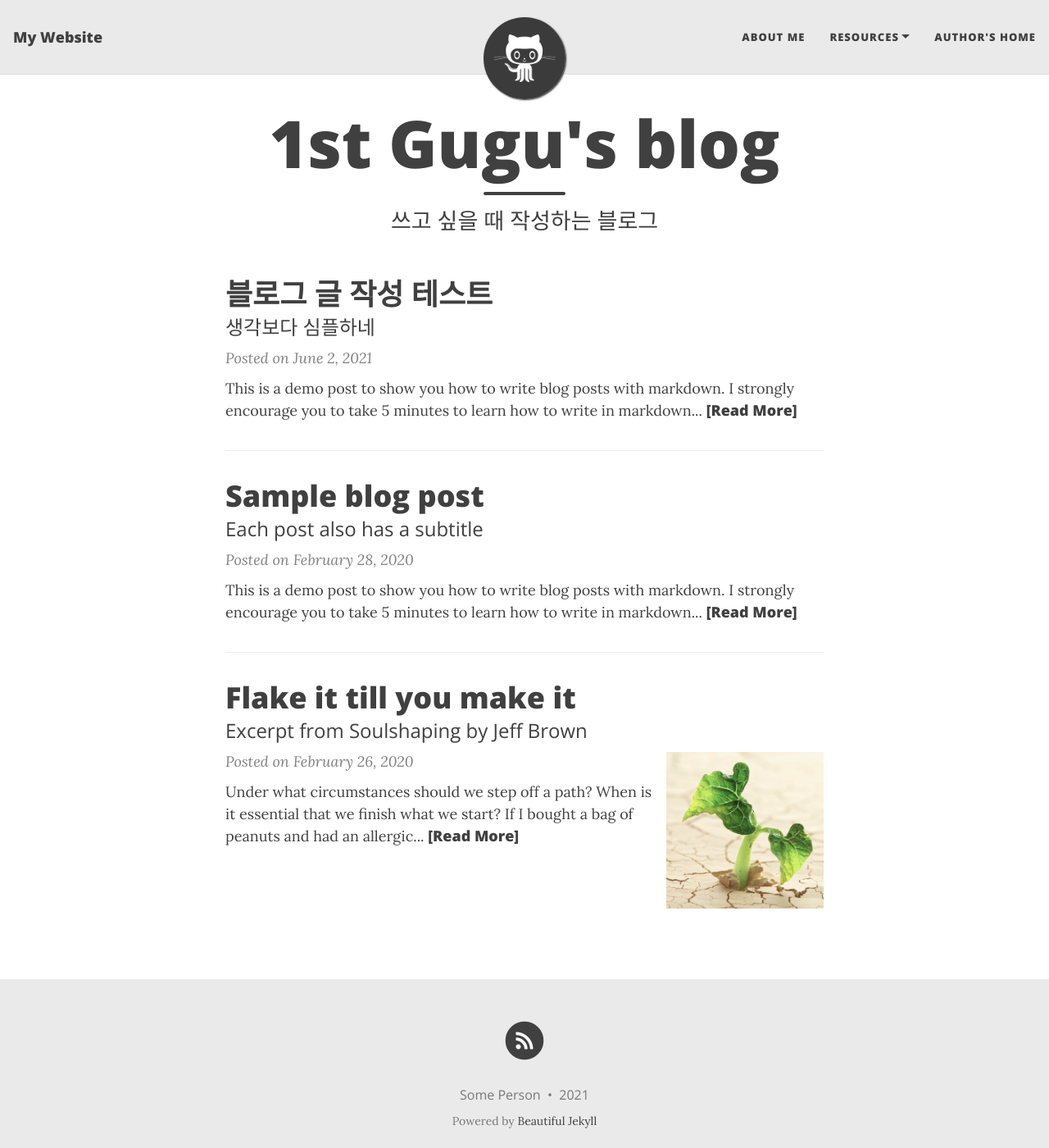
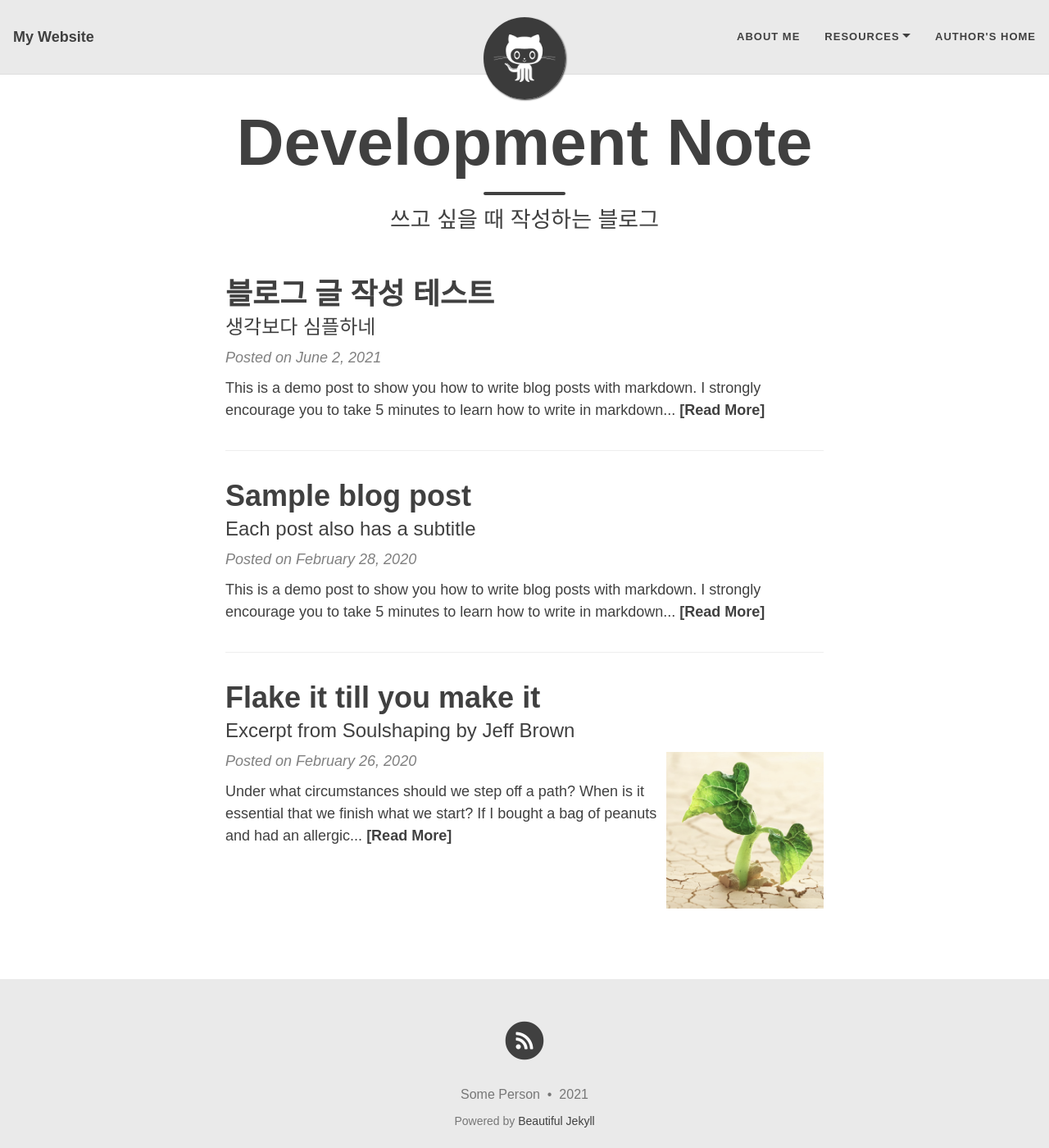
Before and after one commit to 1stGugu/1stGugu.github.io, a Jekyll site: the page built from index.html, in a window 1280 px wide and 1400 px high. Shown: the whole window at 82% size. Built offline with Jekyll 4.4.1, drawn with Linux system fonts in a browser that asks for light colours; nearby versions of some CDN libraries; some web fonts are replaced; the list of posts is cut into pages by our own code.

Commit message:
blog setting update
blog setting update

```diff
--- a/assets/css/beautifuljekyll.css
+++ b/assets/css/beautifuljekyll.css
@@ -3,6 +3,14 @@ layout: null
 ---
 
 @import url("pygment_highlights.css");
+@font-face {
+    font-family: 'ridiBatang';
+    src: url('ridibatang.woff2') format('woff2'),
+         url('ridibatang.woff') format('woff');
+    font-weight: normal;
+    font-style: normal;
+
+}
 
 /* --- General --- */
 
@@ -11,7 +19,7 @@ html {
 }
 
 body {
-  font-family: 'Lora', 'Times New Roman', serif;
+  font-family: 'ridiBatang', sans-serif;
   font-size: 1.125rem;
   color: {{ site.text-col | default: "#404040" }};
   position: relative;
@@ -26,7 +34,7 @@ p {
   margin: 1.875rem 0;
 }
 h1,h2,h3,h4,h5,h6 {
-  font-family: 'Open Sans', 'Helvetica Neue', Helvetica, Arial, sans-serif;
+  font-family: 'ridiBatang', sans-serif;
   font-weight: 800;
   line-height: 1.1;
 }
@@ -124,7 +132,7 @@ img {
 .navbar-custom {
   background-color: {{ site.navbar-col | default: "#EAEAEA" }};
   border-bottom: 1px solid {{ site.navbar-border-col | default: "#DDDDDD" }};
-  font-family: 'Open Sans', 'Helvetica Neue', Helvetica, Arial, sans-serif;
+  font-family: 'ridiBatang', sans-serif;
   {% if site.navbar-img %}
     background-image: url({{ site.navbar-img | relative_url }});
     background-attachment: fixed;
@@ -394,7 +402,7 @@ footer .list-inline {
   margin-bottom: 1.875rem;
 }
 footer .copyright {
-  font-family: 'Open Sans', 'Helvetica Neue', Helvetica, Arial, sans-serif;
+  font-family: 'ridiBatang', sans-serif;
   text-align: center;
   margin-bottom: 0;
   margin-top: 0;
@@ -406,7 +414,7 @@ footer .theme-by {
 footer .footer-custom-content {
   text-align: center;
   margin-bottom: 0.9375rem;
-  font-family: 'Open Sans', 'Helvetica Neue', Helvetica, Arial, sans-serif;
+  font-family: 'ridiBatang', sans-serif;
 }
 
 @media (min-width: 768px) {
@@ -444,7 +452,7 @@ footer .footer-custom-content {
 
 .post-preview a {
   text-decoration: none;
-  font-family: 'Open Sans', 'Helvetica Neue', Helvetica, Arial, sans-serif;
+  font-family: 'ridiBatang', sans-serif;
   color: {{ site.text-col | default: "#404040" }};
 }
 
@@ -469,7 +477,7 @@ footer .footer-custom-content {
   font-size: 1.125rem;
   font-style: italic;
   margin: 0 0 0.625rem;
-  font-family: 'Lora', 'Times New Roman', serif;
+  font-family: 'ridiBatang', sans-serif;
 }
 .post-heading .post-meta {
   display: inline-block;
@@ -546,7 +554,7 @@ footer .footer-custom-content {
 /* --- Tags --- */
 
 .blog-tags {
-  font-family: 'Open Sans', 'Helvetica Neue', Helvetica, Arial, sans-serif;
+  font-family: 'ridiBatang', sans-serif;
   font-size: 0.9375rem;
   margin: 1.875rem 0;
 }
@@ -589,7 +597,7 @@ footer .footer-custom-content {
 }
 
 #full-tags-list {
-  font-family: 'Open Sans', 'Helvetica Neue', Helvetica, Arial, sans-serif;
+  font-family: 'ridiBatang', sans-serif;
 }
 
 #full-tags-list .tag-entry {
@@ -663,7 +671,7 @@ nav.top-nav-short-permanent ~ header > .intro-header.big-img {
   font-size: 1.6875rem;
   line-height: 1.1;
   display: block;
-  font-family: 'Open Sans', 'Helvetica Neue', Helvetica, Arial, sans-serif;
+  font-family: 'ridiBatang', sans-serif;
   font-weight: 300;
   margin: 0.625rem 0 0;
 }
@@ -688,7 +696,7 @@ nav.top-nav-short-permanent ~ header > .intro-header.big-img {
   padding: 0.3125rem 0.625rem;
   font-size: 0.6875rem;
   color: #EEE;
-  font-family: 'Open Sans', 'Helvetica Neue', Helvetica, Arial, sans-serif;
+  font-family: 'ridiBatang', sans-serif;
   right: 0;
   bottom: 0;
   display: none;
@@ -780,7 +788,7 @@ nav.top-nav-short-permanent ~ header > .intro-header.big-img {
 }
 
 .pagination .page-item .page-link {
-  font-family: 'Open Sans', 'Helvetica Neue', Helvetica, Arial, sans-serif;
+  font-family: 'ridiBatang', sans-serif;
   text-transform: uppercase;
   font-size: 0.875rem;
   font-weight: 800;
--- a/index.html
+++ b/index.html
@@ -1,5 +1,5 @@
 ---
 layout: home
-title: 1st Gugu's blog
+title: Development Note
 subtitle: 쓰고 싶을 때 작성하는 블로그
 ---
```
Also changed, not shown: assets/font/ridibatang.woff2 (added), 1 other file.
